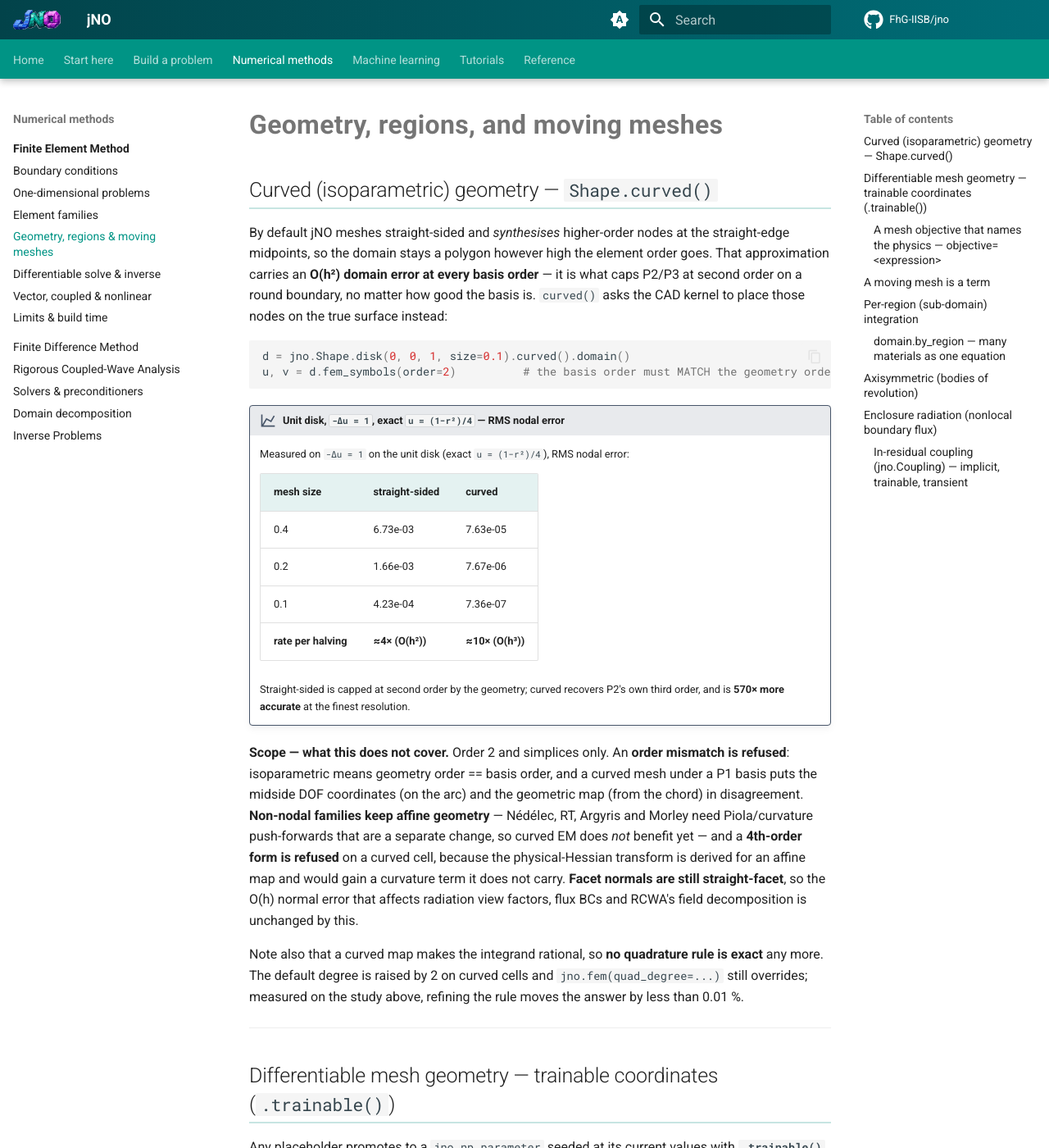
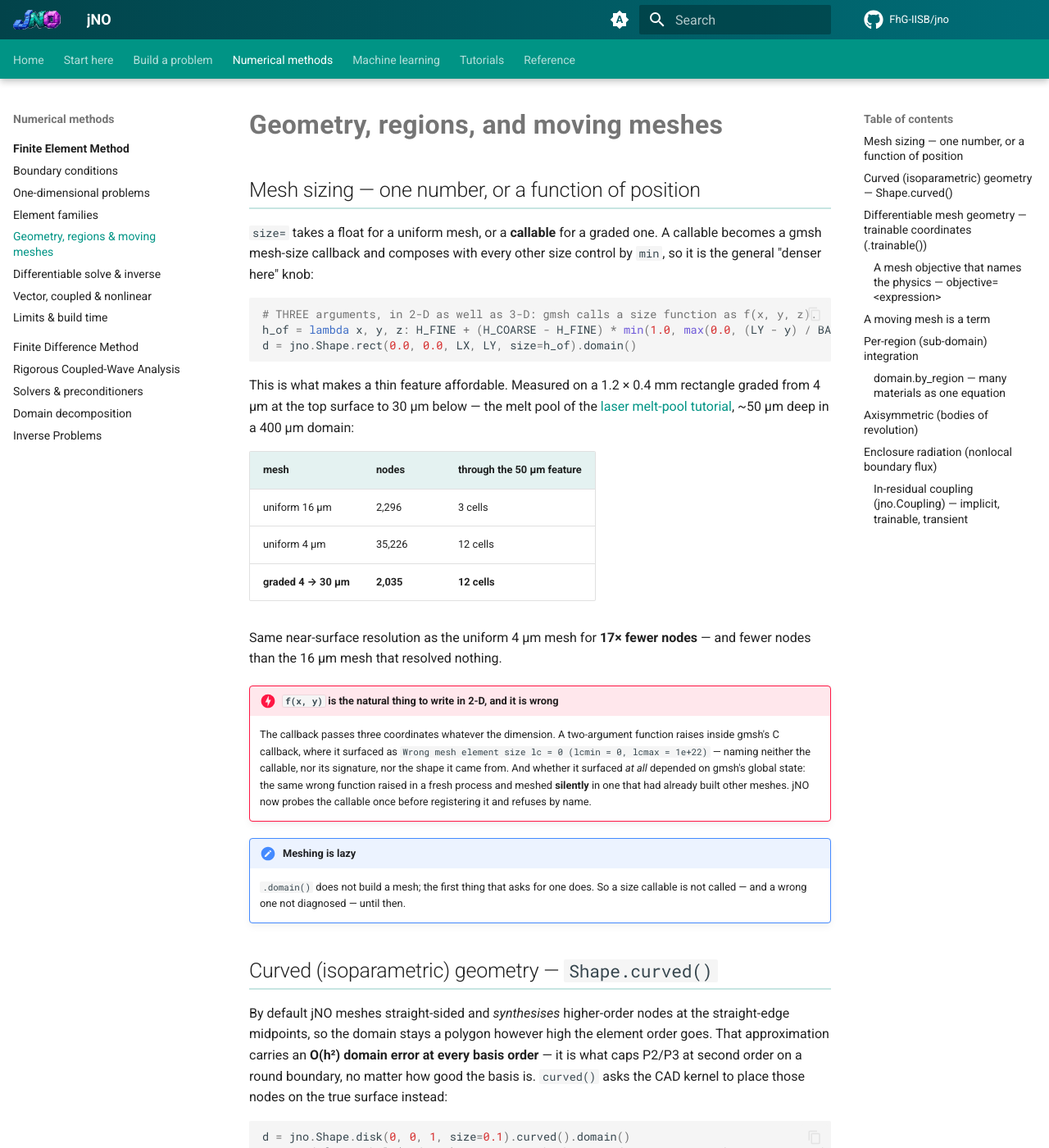
Before and after one commit to FhG-IISB/jNO, an MkDocs documentation site: the page built from docs/fem/geometry.md, in a window 1280 px wide and 1400 px high. Shown: the whole window at 82% size. Built offline with MkDocs 1.6.1 and Material for MkDocs 9.7.7, drawn with Linux system fonts in a browser that asks for light colours; comment, search, counter and statistics services are not loaded.

Commit message:
docs: the graded mesh belongs on the geometry page, not only in a tutorial
Two gaps found by building the site and reading the reference pages against what the branch actually
changed.

`docs/fem/geometry.md` did not document `size=` at all -- neither the float nor the callable -- even
though this branch changed its behaviour by adding a refusal. A user hitting the new TypeError had
nowhere in the reference docs to look, and the graded mesh itself was findable only by reading a
tutorial. It now has its own section: the callable form, the three-argument arity in 2-D as well as
3-D and why a two-argument one used to fail unreadably (and non-deterministically, depending on
gmsh's global state), that meshing is lazy so a wrong callable is not diagnosed until something asks
for a mesh, and the measured payoff -- 2,035 nodes against 35,226 for the uniform 4 um mesh it
replaces, at the same near-surface resolution.

`docs/fem/formulations.md` described the LES models as "unit-verified against a textbook oracle",
which was written before the LES tutorial existed and is now understated: they also run inside a
Newton solve, with the separation measured (Vreman 1.1e-6 and WALE 2.0e-19 of nu in simple shear,
against Smagorinsky's 8.0e-2). Both the scope section and the subgrid section now link to the worked
example. The limit is unchanged and still stated: this is not validated LES.

Verified with `mkdocs build --strict` (exit 0, no warnings), which also checks the new relative links
resolve.

````diff
--- a/docs/fem/geometry.md
+++ b/docs/fem/geometry.md
@@ -1,4 +1,42 @@
 # Geometry, regions, and moving meshes
+
+## Mesh sizing — one number, or a function of position
+
+`size=` takes a float for a uniform mesh, or a **callable** for a graded one. A callable becomes a
+gmsh mesh-size callback and composes with every other size control by `min`, so it is the general
+"denser here" knob:
+
+```python
+# THREE arguments, in 2-D as well as 3-D: gmsh calls a size function as f(x, y, z).
+h_of = lambda x, y, z: H_FINE + (H_COARSE - H_FINE) * min(1.0, max(0.0, (LY - y) / BAND))
+d = jno.Shape.rect(0.0, 0.0, LX, LY, size=h_of).domain()
+```
+
+This is what makes a thin feature affordable. Measured on a 1.2 × 0.4 mm rectangle graded from 4 µm at
+the top surface to 30 µm below — the melt pool of the
+[laser melt-pool tutorial](../tutorials/08-fem-and-varpinns/melt-pool-laser.md), ~50 µm deep in a
+400 µm domain:
+
+| mesh | nodes | through the 50 µm feature |
+|---|---|---|
+| uniform 16 µm | 2,296 | 3 cells |
+| uniform 4 µm | 35,226 | 12 cells |
+| **graded 4 → 30 µm** | **2,035** | **12 cells** |
+
+Same near-surface resolution as the uniform 4 µm mesh for **17× fewer nodes** — and fewer nodes than
+the 16 µm mesh that resolved nothing.
+
+!!! danger "`f(x, y)` is the natural thing to write in 2-D, and it is wrong"
+    The callback passes three coordinates whatever the dimension. A two-argument function raises
+    inside gmsh's C callback, where it surfaced as `Wrong mesh element size lc = 0 (lcmin = 0,
+    lcmax = 1e+22)` — naming neither the callable, nor its signature, nor the shape it came from. And
+    whether it surfaced *at all* depended on gmsh's global state: the same wrong function raised in a
+    fresh process and meshed **silently** in one that had already built other meshes. jNO now probes
+    the callable once before registering it and refuses by name.
+
+!!! note "Meshing is lazy"
+    `.domain()` does not build a mesh; the first thing that asks for one does. So a size callable is
+    not called — and a wrong one not diagnosed — until then.
 
 ## Curved (isoparametric) geometry — `Shape.curved()`
 
````
Also changed, not shown: docs/fem/formulations.md (+8 -3 lines).
